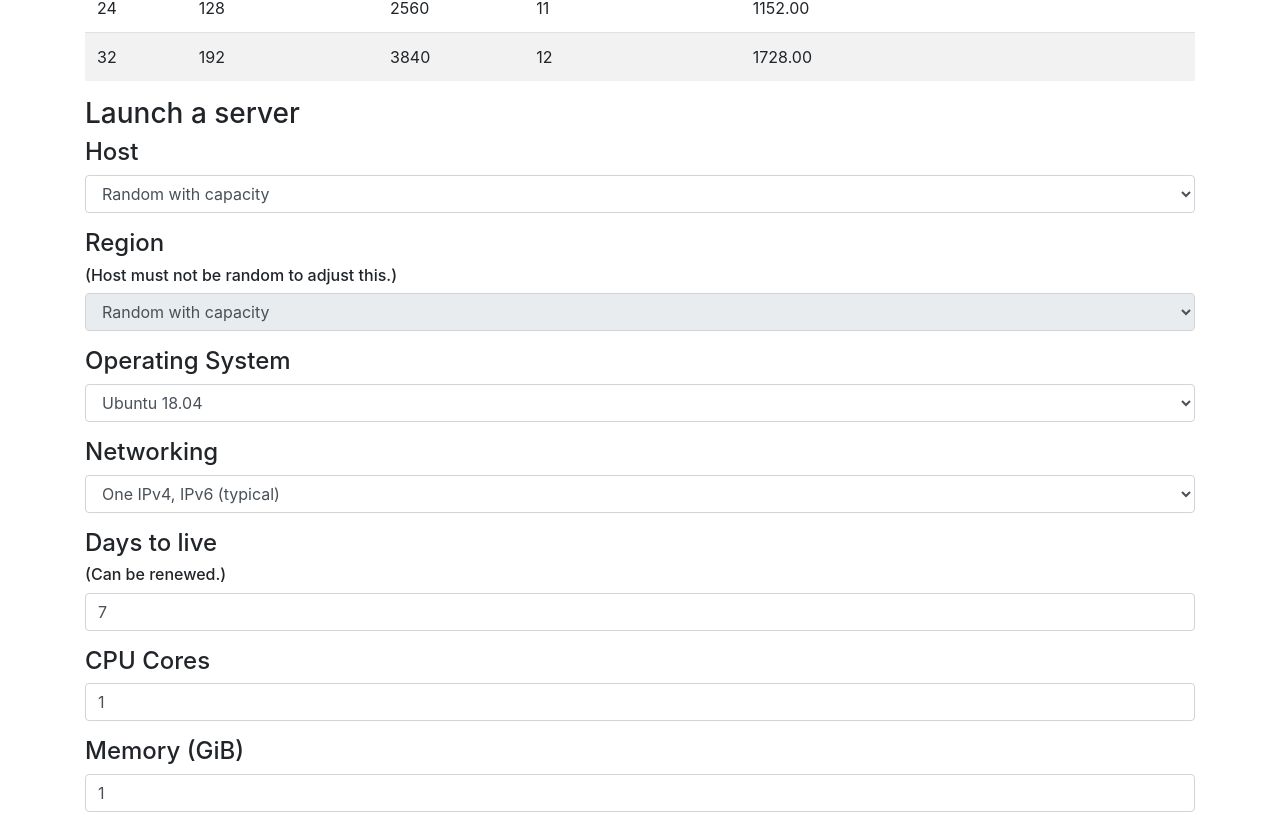
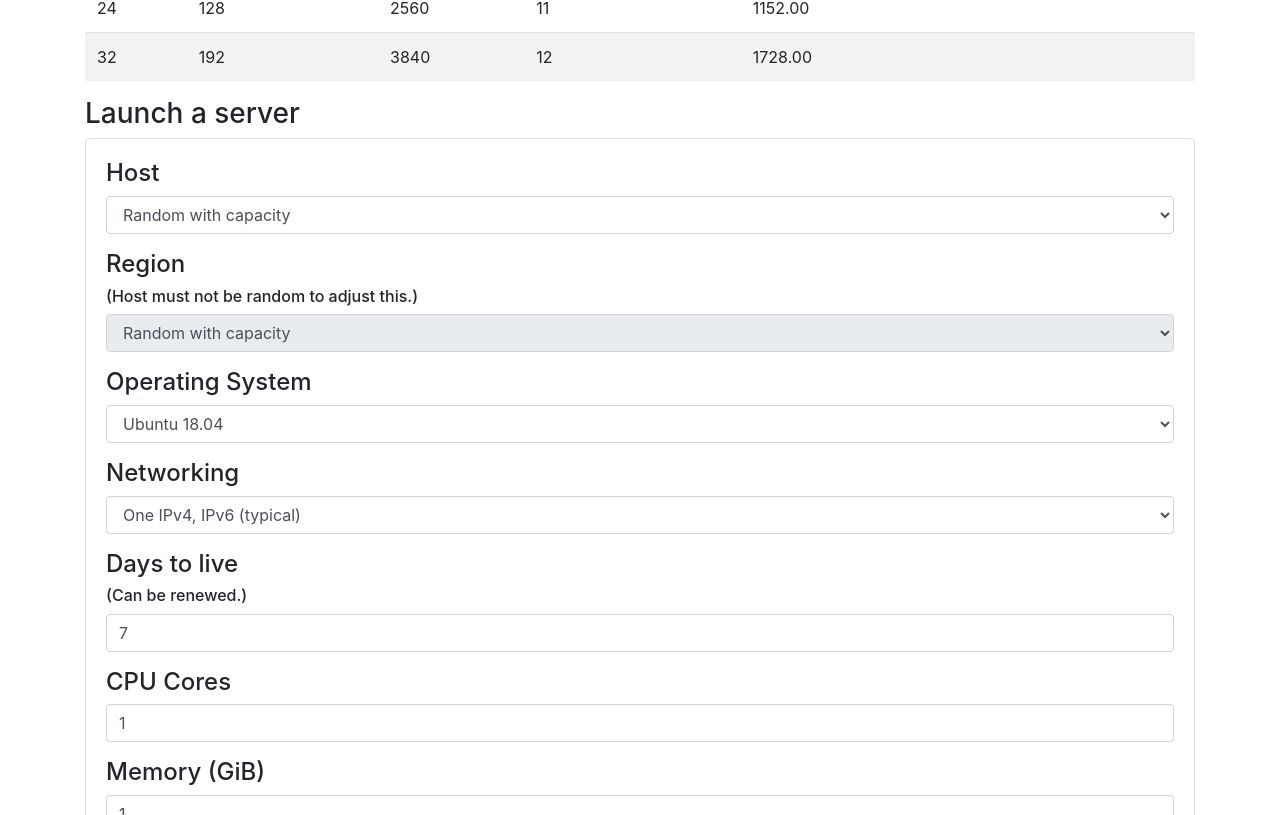
Before and after one commit to r3bo0tbx1/bitcoinvps.github.io, a plain HTML site: page index.html in a window 1280 px wide. Shown: the part 952-1767 px from the top of the page. Drawn offline with nearby package versions, Linux system fonts and the light colour scheme; a script that the page names is missing.

Commit message:
Bootstrap 4 replaced wells with cards

```diff
--- a/index.html
+++ b/index.html
@@ -148,7 +148,7 @@
 
 
 <h3>Launch a server</h3>
-<div class="well well-lg">
+<div class="card card-body">
 
 <!-- This launcher is released into the public domain under the UNLICENSE -->
 
```
